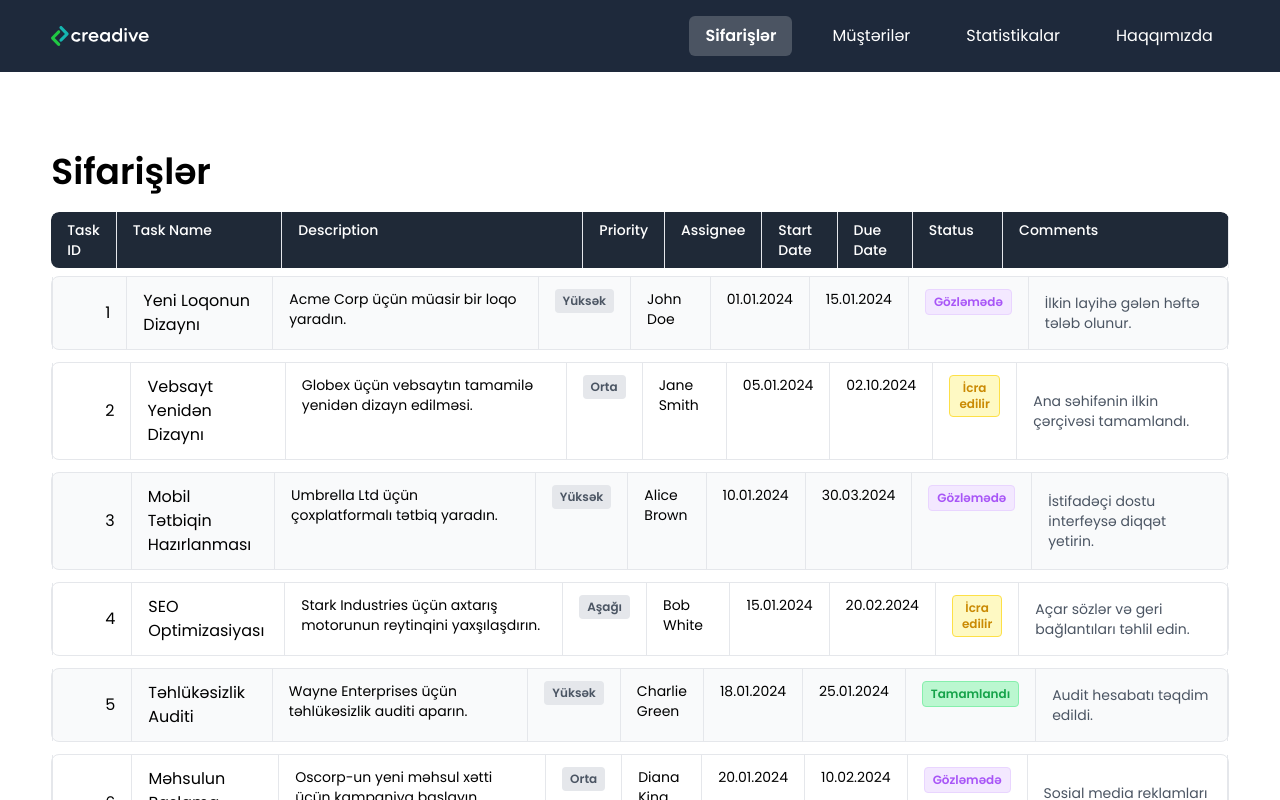
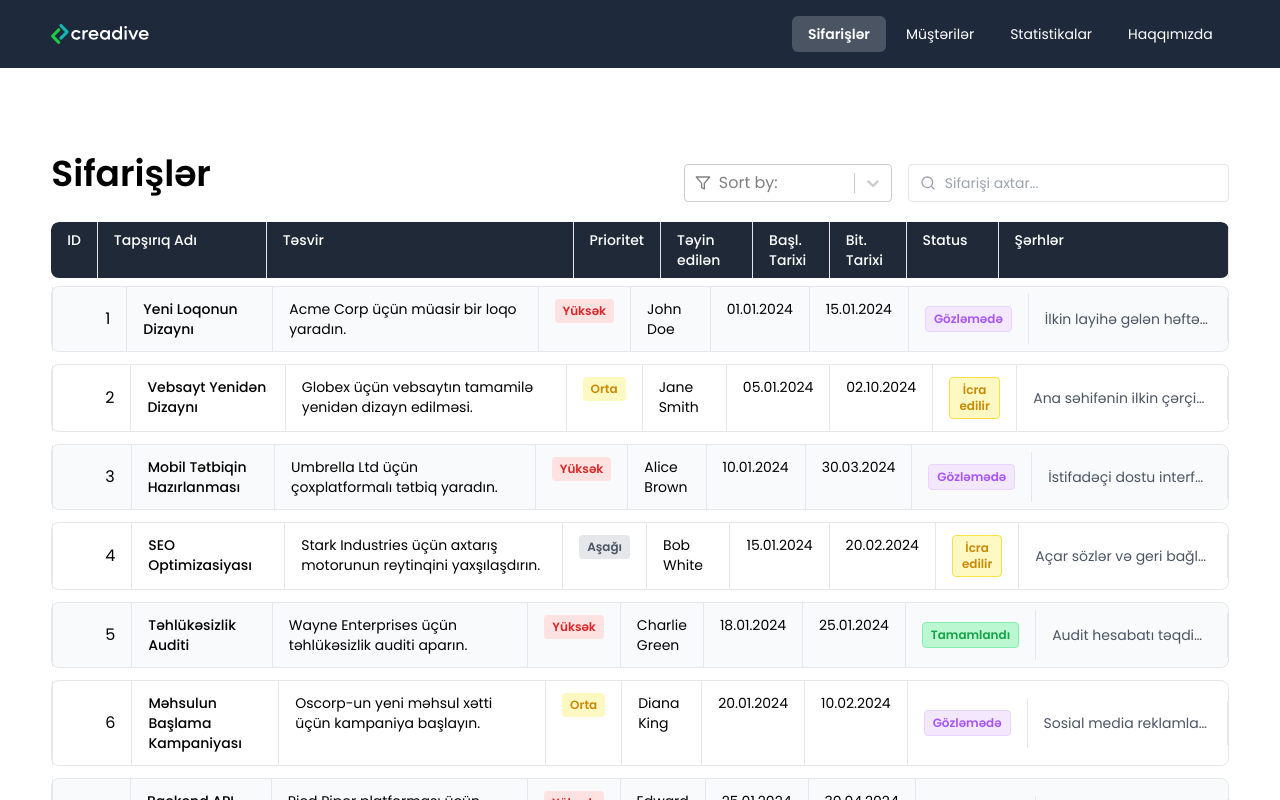
Before and after one commit to nihad-xalq/creatrax, a Next.js app: page /orders in a window 1280 px wide. Shown: the top 800 px of the page. Built offline with nearby package versions, Linux system fonts and the light colour scheme.

Commit message:
filters and search added

```diff
--- a/package.json
+++ b/package.json
@@ -17,6 +17,7 @@
     "react-dom": "^19.0.0",
     "react-hook-form": "^7.54.1",
     "react-icons": "^5.4.0",
+    "react-select": "^5.9.0",
     "yup": "^1.6.0",
     "zustand": "^5.0.2"
   },
--- a/src/app/(pages)/orders/page.tsx
+++ b/src/app/(pages)/orders/page.tsx
@@ -1,10 +1,64 @@
+"use client";
+
 import { OrderTableView } from "@/views/OrderTableView";
+import { FiFilter, FiSearch } from "react-icons/fi";
+import Select from "react-select";
+import { useState } from "react";
+
+const sortOptions = [
+  { value: "priority", label: "Priority" },
+  { value: "status", label: "Status" },
+];
 
 export default function OrdersPage() {
+  const [sortKey, setSortKey] = useState(null);
+  const [searchQuery, setSearchQuery] = useState("");
+
+  const handleSortChange = (selectedOption) => {
+    setSortKey(selectedOption);
+  };
+
+  const handleSearchChange = (e) => {
+    setSearchQuery(e.target.value);
+  };
+
   return (
-    <div className="">
-      <h1 className="text-4xl font-semibold mb-5">Sifarişlər</h1>
-      <OrderTableView />
+    <div>
+      <div className="mb-5 flex flex-row items-end justify-between">
+        <h1 className="text-4xl font-semibold mb-2">Sifarişlər</h1>
+        <div className="filters_wrapper flex flex-row justify-between items-end gap-4 mt-4">
+          {/* Sort Dropdown */}
+          <div className="sort_wrapper flex flex-col items-start gap-2">
+            <Select
+              options={sortOptions}
+              value={sortKey}
+              onChange={handleSortChange}
+              placeholder={
+                <div className="flex flex-row items-center gap-2">
+                  <FiFilter className="text-base" />
+                  Sort by:
+                </div>
+              }
+              className="w-52"
+            />
+          </div>
+
+          {/* Search Input */}
+          <div className="search_wrapper relative">
+            <input
+              type="text"
+              value={searchQuery}
+              onChange={handleSearchChange}
+              placeholder="Sifarişi axtar..."
+              className="text-sm border rounded px-3 py-2 pl-9 w-full"
+            />
+            <FiSearch className="absolute top-1/2 left-3 transform -translate-y-1/2 text-gray-400" />
+          </div>
+        </div>
+      </div>
+
+      {/* Order Table View */}
+      <OrderTableView sortKey={sortKey?.value} searchQuery={searchQuery} />
     </div>
   );
 }
--- a/src/components/semantic/Header.tsx
+++ b/src/components/semantic/Header.tsx
@@ -1,10 +1,10 @@
-"use client"; // Ensure this runs on the client-side
+"use client";
 
+import { usePathname } from "next/navigation";
+import { FiMenu, FiX } from "react-icons/fi";
+import { Logo } from "../reusable/Logo";
 import { useState } from "react";
-import { Logo } from "../reusable/Logo";
 import Link from "next/link";
-import { usePathname } from "next/navigation";
-import { FiMenu, FiX } from "react-icons/fi"; // Burger and close icons
 
 interface HeaderLinksTypes {
   title: string;
@@ -19,15 +19,14 @@ const headerLinks: HeaderLinksTypes[] = [
 ];
 
 export const Header = () => {
-  const [isMenuOpen, setIsMenuOpen] = useState(false); // State to toggle menu
-  const pathname = usePathname(); // Get the current path
+  const [isMenuOpen, setIsMenuOpen] = useState(false);
+  const pathname = usePathname();
 
-  const toggleMenu = () => setIsMenuOpen(!isMenuOpen); // Toggle menu
+  const toggleMenu = () => setIsMenuOpen(!isMenuOpen);
 
   return (
     <header className="bg-slate-800 py-4 text-white relative">
       <div className="header_inner myContainer flex items-center justify-between">
-        {/* Logo */}
         <Link href="/" className="header_left w-1/4 lg:w-1/12">
           <Logo />
         </Link>
@@ -54,10 +53,10 @@ export const Header = () => {
                 <Link
                   key={title}
                   href={href}
-                  className={`block text-lg text-white py-2 px-4 rounded-md hover:bg-white/10 transition ${
+                  className={`block text-base text-white py-2 px-4 rounded-md hover:bg-white/10 transition ${
                     isActive ? "bg-white/20 font-semibold" : ""
                   }`}
-                  onClick={() => setIsMenuOpen(false)} // Close menu on link click
+                  onClick={() => setIsMenuOpen(false)}
                 >
                   {title}
                 </Link>
@@ -67,14 +66,14 @@ export const Header = () => {
         </div>
 
         {/* Desktop Menu */}
-        <nav className="hidden lg:flex items-center gap-6">
+        <nav className="hidden lg:flex items-center gap-1">
           {headerLinks.map(({ title, href }) => {
             const isActive = pathname === href;
             return (
               <Link
                 key={title}
                 href={href}
-                className={`text-white py-2 px-4 hover:bg-white/10 rounded-md transition ${
+                className={`text-white text-sm py-2 px-4 hover:bg-white/10 rounded-md transition ${
                   isActive ? "bg-white/20 font-semibold" : ""
                 }`}
               >
@@ -89,7 +88,7 @@ export const Header = () => {
       {isMenuOpen && (
         <div
           className="fixed inset-0 bg-black/50 z-30 lg:hidden"
-          onClick={toggleMenu} // Close menu on overlay click
+          onClick={toggleMenu}
         ></div>
       )}
     </header>
--- a/src/views/OrderTableView.tsx
+++ b/src/views/OrderTableView.tsx
@@ -2,28 +2,65 @@
 
 import { MdOutlineModeEditOutline } from "react-icons/md";
 import { orders } from "@/lib/mockData";
-import React from "react";
+import React, { useMemo } from "react";
 
-export const OrderTableView = () => {
-  const handleOpenEditModal = (id: number) => {
-    // Open edit modal
-    console.log(`Edit modal opened for client ID: ${id}`);
+type OrderTableViewProps = {
+  sortKey: string;
+  searchQuery: string;
+};
+
+export const OrderTableView: React.FC<OrderTableViewProps> = ({
+  sortKey,
+  searchQuery,
+}) => {
+  const handleOpenEditModal = (clientName: string) => {
+    alert(`Edit modal opened for client ID: ${clientName}`);
   };
+
+  // Filter and sort orders based on searchQuery and sortKey
+  const filteredAndSortedOrders = useMemo(() => {
+    let filteredOrders = orders;
+
+    // Apply search filter
+    if (searchQuery) {
+      const lowerCaseQuery = searchQuery.toLowerCase();
+      filteredOrders = filteredOrders.filter(
+        (order) =>
+          order.taskName.toLowerCase().includes(lowerCaseQuery) ||
+          order.description.toLowerCase().includes(lowerCaseQuery)
+      );
+    }
+
+    // Apply sorting
+    if (sortKey) {
+      filteredOrders = filteredOrders.sort((a, b) => {
+        if (sortKey === "priority") {
+          const priorityOrder = { Yüksək: 1, Orta: 2, Aşağı: 3 };
+          return priorityOrder[a.priority] - priorityOrder[b.priority];
+        } else if (sortKey === "status") {
+          return a.status.localeCompare(b.status);
+        }
+        return 0;
+      });
+    }
+
+    return filteredOrders;
+  }, [searchQuery, sortKey]);
 
   return (
     <div className="overflow-x-auto rounded-lg">
       <div className="shadow-md rounded-lg">
-        <div className="grid grid-cols-[0.4fr_1.1fr_2fr_0.5fr_0.6fr_0.5fr_0.5fr_0.6fr_1.5fr] bg-gray-800 text-white font-medium text-sm rounded-lg mb-2">
+        <div className="grid grid-cols-[0.3fr_1.1fr_2fr_0.5fr_0.6fr_0.5fr_0.5fr_0.6fr_1.5fr] bg-gray-800 text-white font-medium text-sm rounded-lg mb-2">
           {[
-            "Task ID",
-            "Task Name",
-            "Description",
-            "Priority",
-            "Assignee",
-            "Start Date",
-            "Due Date",
+            "ID",
+            "Tapşırıq Adı",
+            "Təsvir",
+            "Prioritet",
+            "Təyin edilən",
+            "Başl. Tarixi",
+            "Bit. Tarixi",
             "Status",
-            "Comments",
+            "Şərhlər",
           ].map((header) => (
             <div key={header} className="px-4 py-2 border-r">
               {header}
@@ -31,10 +68,10 @@ export const OrderTableView = () => {
           ))}
         </div>
         <div>
-          {orders.map((order, index) => (
+          {filteredAndSortedOrders.map((order, index) => (
             <div
               key={order.id}
-              className={`group grid grid-cols-[0.4fr_1.1fr_2fr_0.5fr_0.6fr_0.5fr_0.5fr_0.6fr_1.5fr] border mb-3 rounded-lg ${
+              className={`group grid grid-cols-[0.3fr_1.1fr_2fr_0.5fr_0.6fr_0.5fr_0.5fr_0.6fr_1.5fr] border mb-3 rounded-lg ${
                 index % 2 === 0 ? "bg-gray-50" : "bg-white"
               }`}
             >
@@ -43,7 +80,7 @@ export const OrderTableView = () => {
                   <button
                     type="button"
                     title={`${order.taskName} məlumatlarına düzəliş et`}
-                    onClick={() => handleOpenEditModal(order.id)}
+                    onClick={() => handleOpenEditModal(order.taskName)}
                     className="text-blue-500 hover:text-blue-700 hover:bg-black/10 rounded-full p-1 transition duration-200"
                   >
                     <MdOutlineModeEditOutline className="w-5 h-5" />
@@ -51,16 +88,16 @@ export const OrderTableView = () => {
                 </div>
                 {order.id}{" "}
               </div>
-              <div className="px-4 py-3 border-r">{order.taskName}</div>
+              <div className="px-4 py-3 border-r text-sm font-medium">{order.taskName}</div>
               <div className="px-4 py-3 border-r text-sm">
                 {order.description}
               </div>
               <div className="px-4 py-3 border-r">
                 <span
                   className={`px-2 py-1 rounded text-xs font-semibold w-full block text-center ${
-                    order.priority === "High"
+                    order.priority === "Yüksək"
                       ? "bg-red-100 text-red-600"
-                      : order.priority === "Medium"
+                      : order.priority === "Orta"
                       ? "bg-yellow-100 text-yellow-600"
                       : "bg-gray-200 text-gray-600"
                   }`}
@@ -73,7 +110,7 @@ export const OrderTableView = () => {
                 {order.startDate}
               </div>
               <div className="px-4 py-3 border-r text-sm">{order.dueDate}</div>
-              <div className="px-4 py-3 border-r text-sm">
+              <div className="px-4 py-3 border-r text-sm my-auto">
                 <span
                   className={`px-2 py-1 rounded text-xs font-semibold block text-center border ${
                     order.status === "İcra edilir"
@@ -86,7 +123,7 @@ export const OrderTableView = () => {
                   {order.status}
                 </span>
               </div>
-              <div className="px-4 py-3 border-r text-sm text-gray-600 flex flex-row justify-between items-center">
+              <div className="px-4 py-3 border-r text-sm text-gray-600 truncate my-auto">
                 {order.comments}
               </div>
             </div>
```
Also changed, not shown: src/views/ClientsListView.tsx (+10 -7 lines), 1 other file (tests, documents, lock files or other folders).
